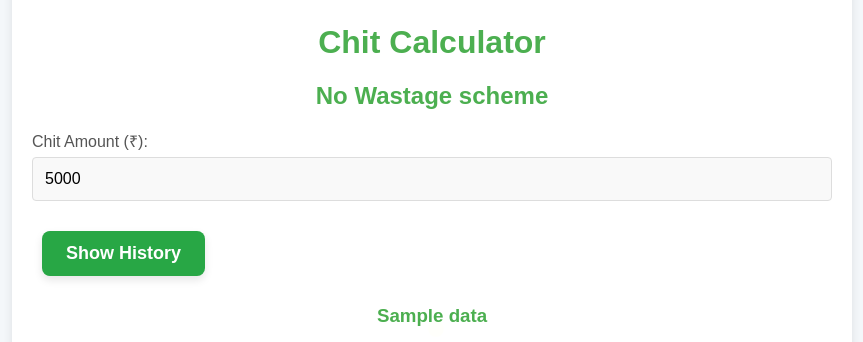
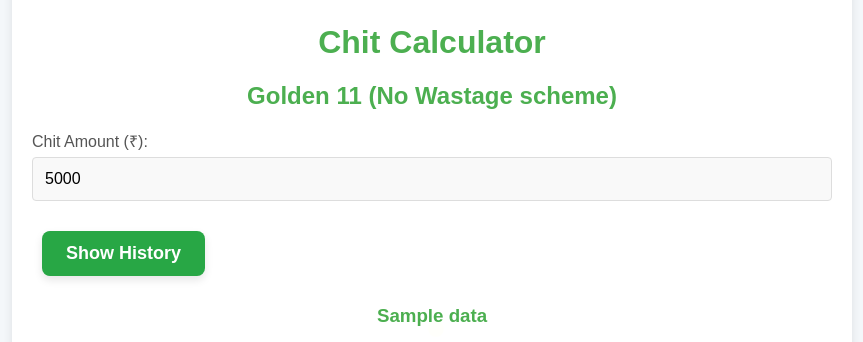
Before and after one commit to sabarinathanJewelry/chitCalculator, a plain HTML site: page index.html in a window 1280 px wide. Shown: the part 409-751 px from the top of the page, without its empty margins (208-1071 px from the left). Drawn offline with nearby package versions, Linux system fonts and the light colour scheme.

Commit message:
chnaged name

```diff
--- a/index.html
+++ b/index.html
@@ -355,7 +355,7 @@ tr:hover td {
     <img src="logo.png" alt="Logo"/>
 
     <h1>Chit Calculator</h1>
-    <h2>No Wastage scheme</h2>
+    <h2>Golden 11 (No Wastage scheme)</h2>
 
     <!-- Input for Amount -->
     <div class="form-group">
```
